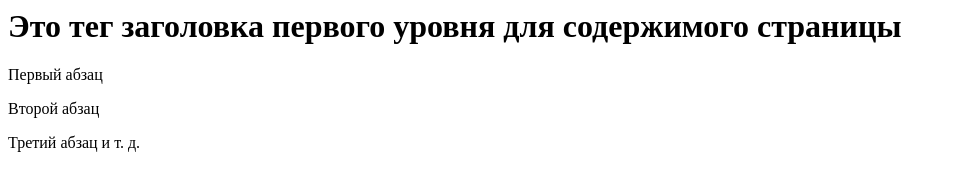
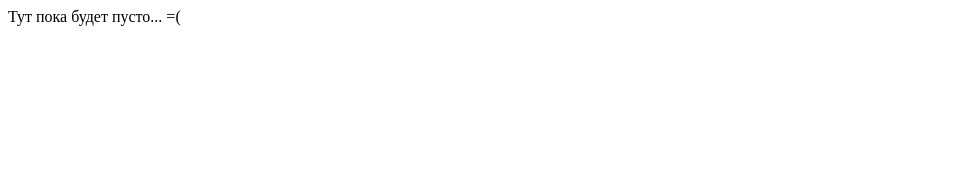
Before and after one commit to alex2211-put/alex2211, a plain HTML site: page index.html in a window 1280 px wide. Shown: the whole page, without its empty margins (0-956 px from the left). Drawn offline with Linux system fonts and the light colour scheme.

Commit message:
Update index.html

```diff
--- a/index.html
+++ b/index.html
@@ -5,11 +5,8 @@
 <title>Топовый сайт Alika</title>
 </head>
 <body>
-<h1>Это тег заголовка первого уровня для содержимого страницы</h1>
-<p>Первый абзац</p>
-<p>Второй абзац</p>
-<p>Третий абзац и т. д.</p>
-
+Тут пока будет пусто...
+ =(
 
 </body>
 </html>
```
